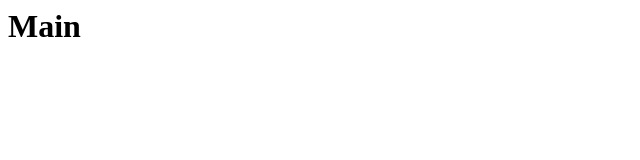
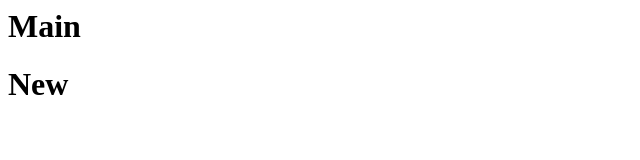
Before and after one commit to abhisheksingh-cedcoss/test, a plain HTML site: page src/index.html in a window 1280 px wide. Shown: the full height of the page, 0-640 px from the left. Drawn offline with Linux system fonts and the light colour scheme.

Commit message:
my  commit on new

```diff
--- a/src/index.html
+++ b/src/index.html
@@ -1 +1,2 @@
 <h1>Main</h1>
+<h1>New</h1>
```
